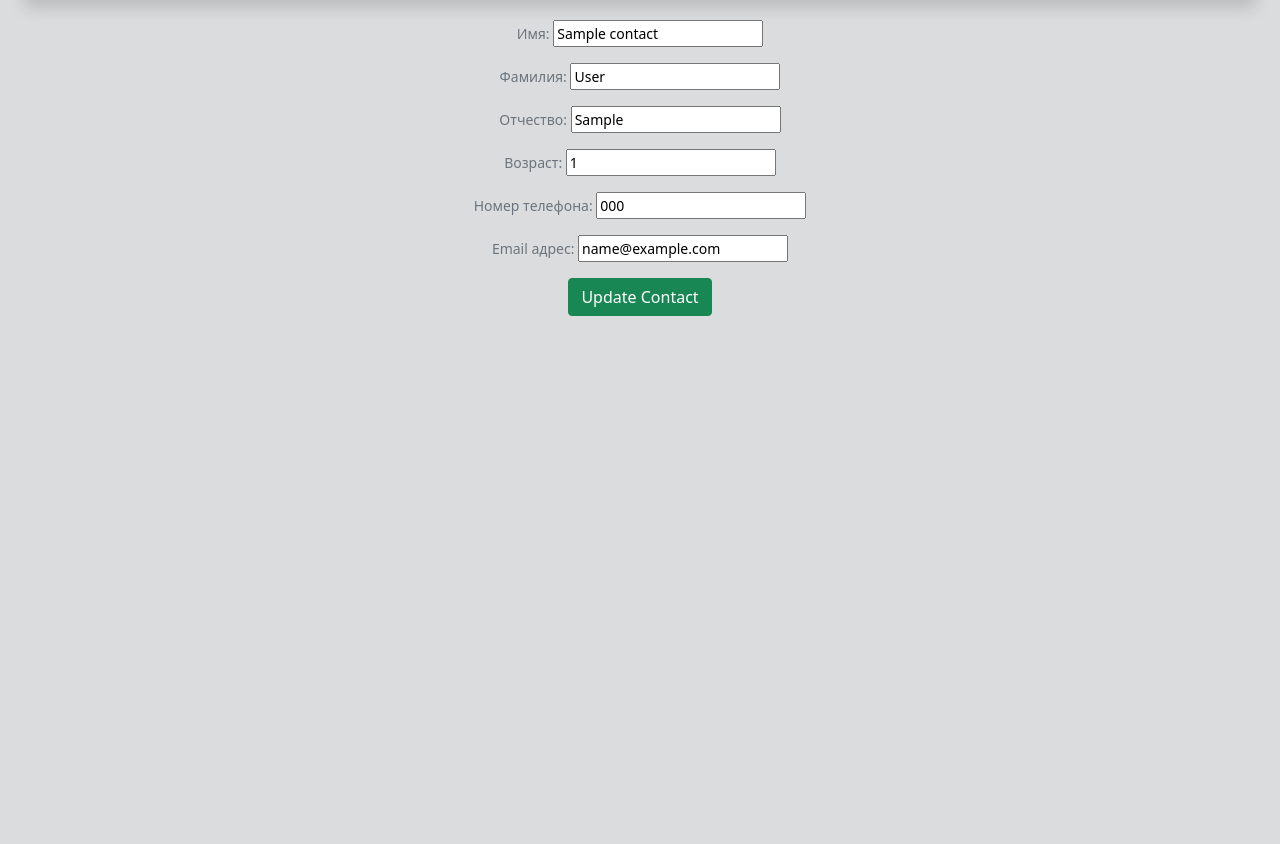
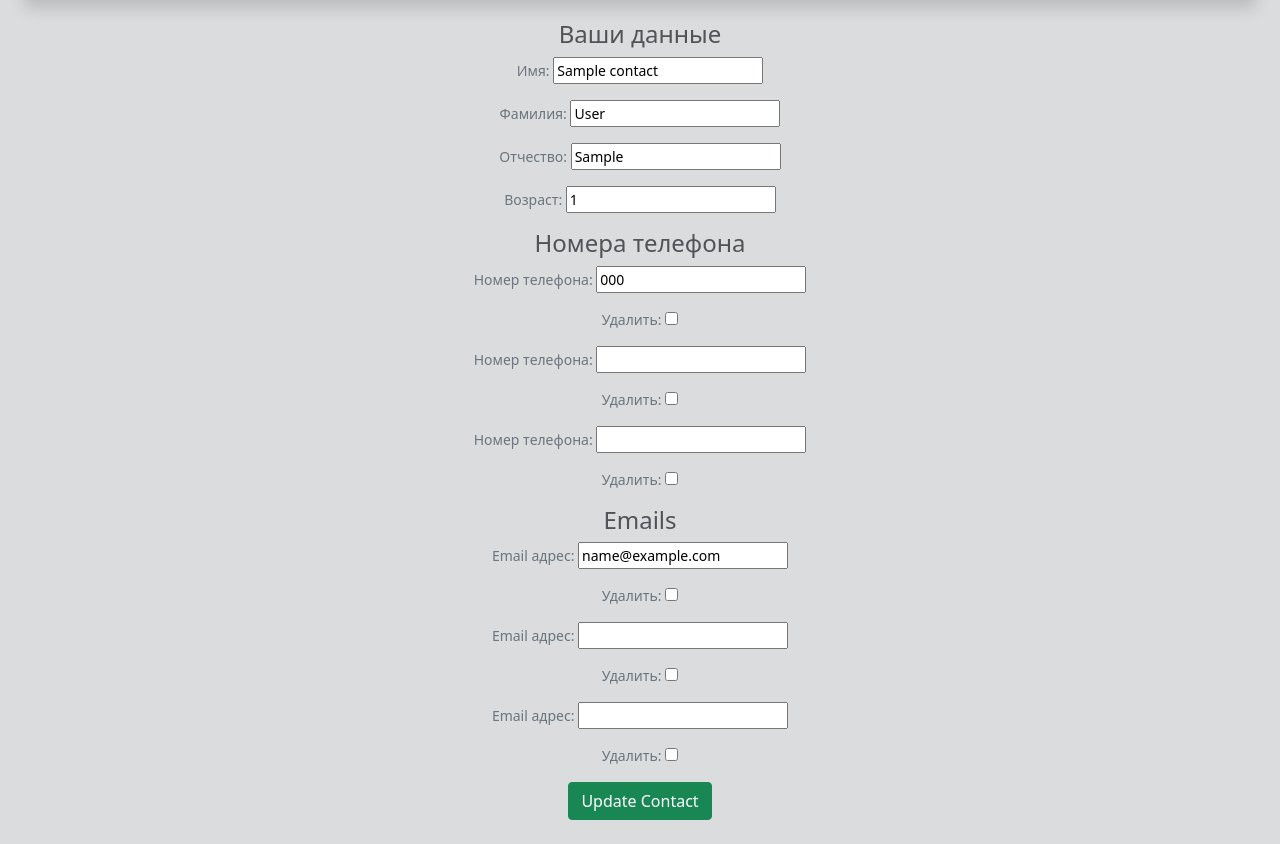
Before and after one commit to ArtMot99/AdressBook, a Django app: page /address/1/update/ in a window 1280 px wide. Shown: the part 96-940 px from the top of the page. Before the commit the page ends 412 px from the top, so only its background shows below. Run offline with Django 4.2, Linux system fonts and the light colour scheme; tables that the repository leaves empty hold one stand-in row (values such as "Sample post"); some libraries are stand-ins or nearby versions.

Commit message:
Изменена форма для обновления контакта, вместе с представлением и шаблоном, добавлены 2 связующие формы inline_form_set

```diff
--- a/address/forms.py
+++ b/address/forms.py
@@ -25,8 +25,16 @@ class EmailForm(forms.ModelForm):
 ContactPhoneFormSet = inlineformset_factory(Contact, Phone,
                                             form=PhoneForm,
                                             can_delete=False,
-                                            extra=3)
+                                            extra=2)
 ContactEmailFormSet = inlineformset_factory(Contact, Email,
                                             form=EmailForm,
                                             can_delete=False,
-                                            extra=3,)
+                                            extra=2,)
+ContactPhoneForUpdate = inlineformset_factory(Contact, Phone,
+                                              form=PhoneForm,
+                                              can_delete=True,
+                                              extra=2)
+ContactEmailForUpdate = inlineformset_factory(Contact, Email,
+                                              form=EmailForm,
+                                              can_delete=True,
+                                              extra=2)
--- a/address/templates/includes/form_for_update.html
+++ b/address/templates/includes/form_for_update.html
@@ -3,8 +3,13 @@
             <div class="col-6 text-center">
                 <form class="form-text" action="" method="post">
                     {% csrf_token %}
+                    <h4 class="text-dark text-opacity-75">Ваши данные</h4>
                     {{ form.as_p }}
+                    <h4 class="text-dark text-opacity-75"> Номера телефона</h4>
+                    {{ phone_form.management_form.as_p }}
                     {{ phone_form.as_p }}
+                    <h4 class="text-dark text-opacity-75">Emails</h4>
+                    {{ email_form.management_form.as_p }}
                     {{ email_form.as_p }}
 
                     <button class="btn btn-success" type="submit">Update Contact</button>
--- a/address/urls.py
+++ b/address/urls.py
@@ -4,7 +4,7 @@ from address import views
 
 contact_url = [
     path('', views.contact_view, name='info'),
-    path('update/', views.update_contact_modelform_view, name='update'),
+    path('update/', views.contact_update_inline_view, name='update'),
 ]
 
 
--- a/address/views.py
+++ b/address/views.py
@@ -1,7 +1,8 @@
 from django.http import HttpResponseRedirect
 from django.shortcuts import render, get_object_or_404
 from django.urls import reverse
-from .forms import CreateContactModelForm, PhoneForm, EmailForm, ContactEmailFormSet, ContactPhoneFormSet
+from .forms import CreateContactModelForm, ContactEmailFormSet, \
+    ContactPhoneFormSet, ContactPhoneForUpdate, ContactEmailForUpdate
 from .models import Contact
 
 
@@ -24,12 +25,12 @@ def contact_view(request, pk):
         return render(request, 'address/info_about_contact.html', context)
 
 
-def update_contact_modelform_view(request, pk, *args, **kwargs):
+def contact_update_inline_view(request, pk):
     obj = get_object_or_404(Contact, pk=pk)
     if request.method == 'POST':
         form = CreateContactModelForm(data=request.POST, instance=obj)
-        phone_form = PhoneForm(data=request.POST, instance=obj.phone_set.first())
-        email_form = EmailForm(data=request.POST, instance=obj.email_set.first())
+        phone_form = ContactPhoneForUpdate(data=request.POST, instance=obj)
+        email_form = ContactEmailForUpdate(data=request.POST, instance=obj)
         if form.is_valid() and phone_form.is_valid() and email_form:
             form.save()
             phone_form.save()
@@ -41,8 +42,8 @@ def update_contact_modelform_view(request, pk, *args, **kwargs):
                                                                            'email_form': email_form})
     else:
         form = CreateContactModelForm(instance=obj)
-        phone_form = PhoneForm(instance=obj.phone_set.first())
-        email_form = EmailForm(instance=obj.email_set.first())
+        phone_form = ContactPhoneForUpdate(instance=obj)
+        email_form = ContactEmailForUpdate(instance=obj)
     return render(request, 'address/update_contact.html', context={'form': form,
                                                                    'phone_form': phone_form,
                                                                    'email_form': email_form})
```
